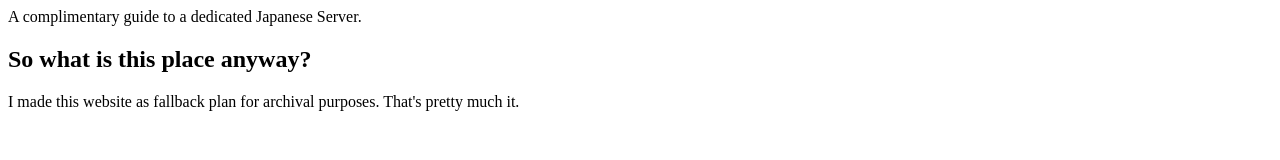
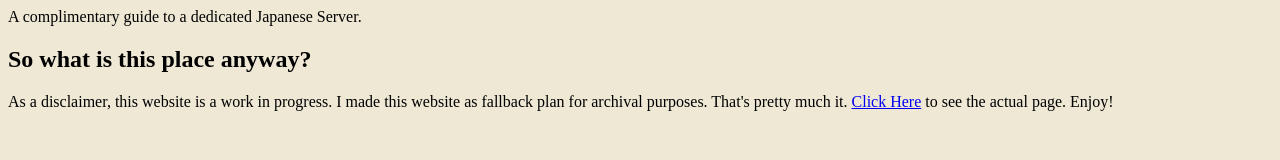
Before and after one commit to AngryGrizzlyBear/project_ljwa, a plain HTML site: page index.html in a window 1280 px wide. Drawn offline with Linux system fonts and the light colour scheme.

Commit message:
Fixed some things.

```diff
--- a/index.html
+++ b/index.html
@@ -3,15 +3,16 @@
   <head>
     <meta charset="utf-8" />
     <title>Learn Japanese With Anime</title>
-    <link rel="stylesheet" />
+    <link rel="stylesheet" href="styles.css" />
   </head>
 
   <body>
     <header>A complimentary guide to a dedicated Japanese Server.</header>
     <h2>So what is this place anyway?</h2>
     <p>
-      I made this website as fallback plan for archival purposes. That's pretty
-      much it.
+      As a disclaimer, this website is a work in progress. I made this website
+      as fallback plan for archival purposes. That's pretty much it.
+      <a href="shinjapanese.html">Click Here</a> to see the actual page. Enjoy!
     </p>
   </body>
 </html>
```
